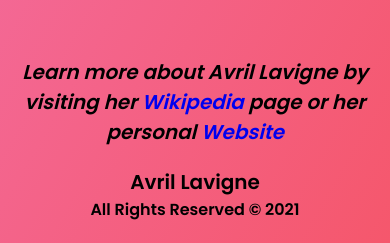
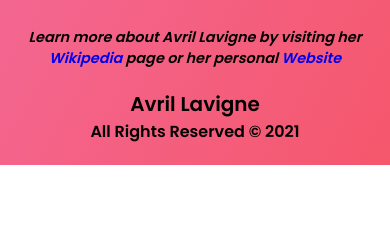
Before and after one commit to AleksandraRyan/Avril-Lavigne, a plain HTML site: page index.html in a window 390 px wide. Shown: the part 2362-2605 px from the top of the page. After the commit the page ends 2527 px from the top, so only its background shows below. Drawn offline with nearby package versions, Linux system fonts and the light colour scheme.

Commit message:
changed footer font size

```diff
--- a/style.css
+++ b/style.css
@@ -129,12 +129,13 @@ img {
 /* Footer */
 footer {
   text-align: center;
-  margin-top: 60px;
+  margin-top: 40px;
 }
 
 footer h2 {
   margin-bottom: 0;
   font-style: italic;
+  font-size: 1em;
 }
 footer h3 {
   margin-bottom: 10px;
@@ -193,8 +194,13 @@ footer a {
     border-radius: 50%;
   }
 
+  footer {
+    margin-top: 30px;
+  }
+
   footer h2 {
-    font-size: 20px;
+    margin-top: 0;
+    font-size: 0.9em;
   }
 
   footer h3 {
```
